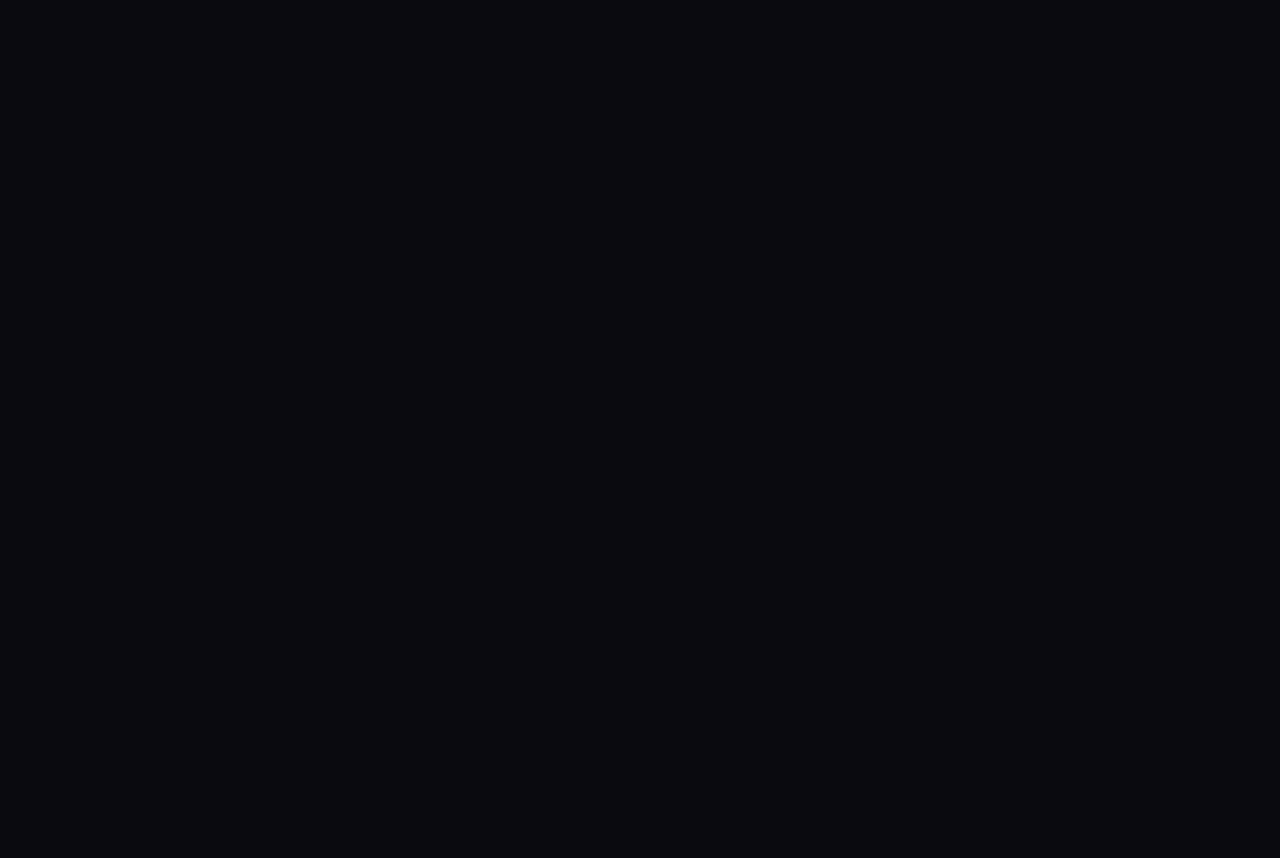
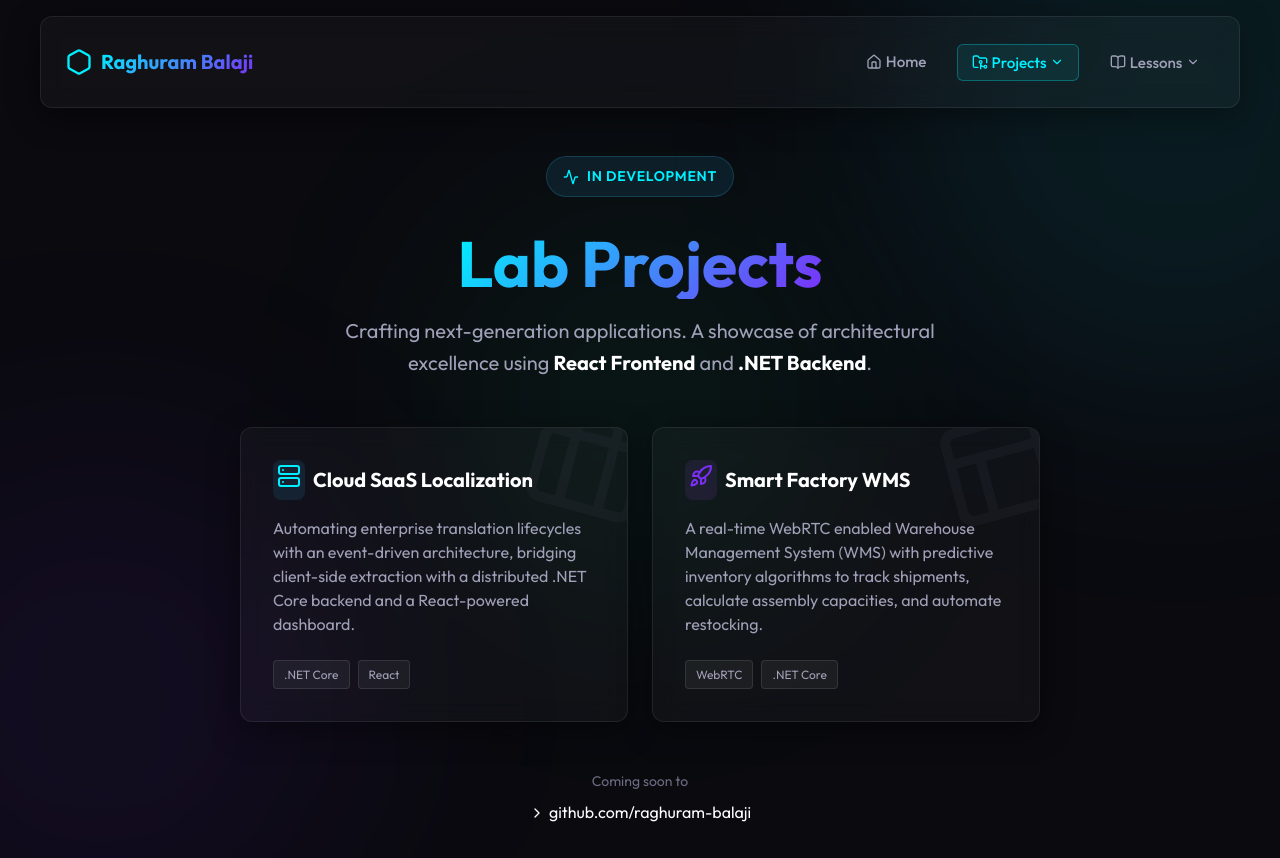
Before and after one commit to balajiraghuram92/scaler-education-journey, a React app in the folder app/: page /lab-projects in a window 1280 px wide. Before the commit this address had no page. Before the commit the page ends 800 px from the top, so only its background shows below. Built offline with nearby package versions, Linux system fonts and the light colour scheme; no server answers; the HTML template or start-up script is replaced by a standard one.

Commit message:
feat: add dedicated lab projects page and fix modular layout mode serialization

```diff
--- a/app/src/App.jsx
+++ b/app/src/App.jsx
@@ -3,6 +3,7 @@ import Layout from './components/Layout';
 import Home from './pages/Home';
 import Profile from './pages/Profile';
 import VerticalDetail from './pages/VerticalDetail';
+import LabProjects from './pages/LabProjects';
 
 function App() {
   return (
@@ -36,6 +37,14 @@ function App() {
             </Layout>
           }
         />
+        <Route
+          path="/lab-projects"
+          element={
+            <Layout>
+              <LabProjects />
+            </Layout>
+          }
+        />
       </Routes>
     </BrowserRouter>
   );
--- a/app/src/components/Navbar.jsx
+++ b/app/src/components/Navbar.jsx
@@ -136,7 +136,7 @@ export default function Navbar() {
               <button
                 type="button"
                 onClick={() => toggleDropdown('projects')}
-                className={`nav-dropdown-btn ${openDropdown === 'projects' || location.pathname.startsWith('/vertical/1') ? 'active' : ''}`}
+                className={`nav-dropdown-btn ${openDropdown === 'projects' || location.pathname === '/lab-projects' ? 'active' : ''}`}
                 aria-expanded={openDropdown === 'projects'}
               >
                 <FolderGit2 size={16} />
@@ -150,7 +150,7 @@ export default function Navbar() {
               {openDropdown === 'projects' && (
                 <div className="nav-dropdown-menu">
                   <Link
-                    to={`/vertical/${labId}`}
+                    to="/lab-projects"
                     className="nav-dropdown-item"
                     onClick={() => setOpenDropdown(null)}
                   >
--- /dev/null
+++ b/app/src/pages/LabProjects.jsx
@@ -0,0 +1,161 @@
+import React from 'react';
+import { Rocket, Server, Layout as LayoutIcon, Briefcase, ChevronRight, Activity } from 'lucide-react';
+
+export default function LabProjects() {
+  return (
+    <div
+      style={{
+        display: 'flex',
+        flexDirection: 'column',
+        alignItems: 'center',
+        justifyContent: 'center',
+        minHeight: '70vh',
+        textAlign: 'center',
+        animation: 'fadeIn 0.8s ease-out',
+        padding: 'var(--space-xl) var(--space-md)',
+      }}
+    >
+      <div
+        style={{
+          display: 'inline-flex',
+          alignItems: 'center',
+          gap: 'var(--space-sm)',
+          padding: 'var(--space-sm) var(--space-md)',
+          background: 'rgba(56, 189, 248, 0.1)',
+          border: '1px solid rgba(56, 189, 248, 0.2)',
+          borderRadius: '999px',
+          color: 'var(--accent-cyan)',
+          fontWeight: 600,
+          fontSize: '0.875rem',
+          letterSpacing: '0.05em',
+          textTransform: 'uppercase',
+          marginBottom: 'var(--space-xl)',
+        }}
+      >
+        <Activity size={16} />
+        <span>In Development</span>
+      </div>
+
+      <h1 className="gradient-text" style={{ fontSize: '4rem', marginBottom: 'var(--space-md)', lineHeight: 1.1 }}>
+        Lab Projects
+      </h1>
+
+      <p style={{
+        color: 'var(--text-secondary)',
+        fontSize: '1.25rem',
+        maxWidth: '600px',
+        margin: '0 auto var(--space-2xl)',
+        lineHeight: 1.6
+      }}>
+        Crafting next-generation applications. A showcase of architectural excellence using <strong style={{ color: 'var(--text-primary)' }}>React Frontend</strong> and <strong style={{ color: 'var(--text-primary)' }}>.NET Backend</strong>.
+      </p>
+
+      <div
+        style={{
+          display: 'grid',
+          gridTemplateColumns: 'repeat(auto-fit, minmax(300px, 1fr))',
+          gap: 'var(--space-lg)',
+          width: '100%',
+          maxWidth: '800px',
+        }}
+      >
+        {/* Project 1 Card */}
+        <div
+          className="glass-panel"
+          style={{
+            padding: 'var(--space-xl)',
+            textAlign: 'left',
+            position: 'relative',
+            overflow: 'hidden',
+            transition: 'transform 0.3s ease, box-shadow 0.3s ease',
+            cursor: 'default'
+          }}
+          onMouseEnter={(e) => {
+            e.currentTarget.style.transform = 'translateY(-5px)';
+            e.currentTarget.style.boxShadow = '0 10px 30px -10px rgba(56, 189, 248, 0.3)';
+          }}
+          onMouseLeave={(e) => {
+            e.currentTarget.style.transform = 'translateY(0)';
+            e.currentTarget.style.boxShadow = 'none';
+          }}
+        >
+          <div style={{
+            position: 'absolute',
+            top: '-20px',
+            right: '-20px',
+            opacity: 0.05,
+            transform: 'rotate(15deg)'
+          }}>
+            <Briefcase size={120} />
+          </div>
+
+          <div style={{ display: 'flex', alignItems: 'center', gap: 'var(--space-sm)', marginBottom: 'var(--space-md)' }}>
+            <div style={{ padding: 'var(--space-xs)', background: 'rgba(56, 189, 248, 0.1)', borderRadius: '8px', color: 'var(--accent-cyan)' }}>
+              <Server size={24} />
+            </div>
+            <h3 style={{ margin: 0, fontSize: '1.25rem', color: 'var(--text-primary)' }}>Cloud SaaS Localization</h3>
+          </div>
+          <p style={{ color: 'var(--text-secondary)', marginBottom: 'var(--space-lg)', lineHeight: 1.5 }}>
+            Automating enterprise translation lifecycles with an event-driven architecture, bridging client-side extraction with a distributed .NET Core backend and a React-powered dashboard.
+          </p>
+          <div style={{ display: 'flex', gap: 'var(--space-sm)' }}>
+            <span style={{ fontSize: '0.75rem', padding: '4px 10px', background: 'rgba(255,255,255,0.05)', borderRadius: '4px', border: '1px solid rgba(255,255,255,0.1)' }}>.NET Core</span>
+            <span style={{ fontSize: '0.75rem', padding: '4px 10px', background: 'rgba(255,255,255,0.05)', borderRadius: '4px', border: '1px solid rgba(255,255,255,0.1)' }}>React</span>
+          </div>
+        </div>
+
+        {/* Project 2 Card */}
+        <div
+          className="glass-panel"
+          style={{
+            padding: 'var(--space-xl)',
+            textAlign: 'left',
+            position: 'relative',
+            overflow: 'hidden',
+            transition: 'transform 0.3s ease, box-shadow 0.3s ease',
+            cursor: 'default'
+          }}
+          onMouseEnter={(e) => {
+            e.currentTarget.style.transform = 'translateY(-5px)';
+            e.currentTarget.style.boxShadow = '0 10px 30px -10px rgba(168, 85, 247, 0.3)';
+          }}
+          onMouseLeave={(e) => {
+            e.currentTarget.style.transform = 'translateY(0)';
+            e.currentTarget.style.boxShadow = 'none';
+          }}
+        >
+          <div style={{
+            position: 'absolute',
+            top: '-20px',
+            right: '-20px',
+            opacity: 0.05,
+            transform: 'rotate(-15deg)'
+          }}>
+            <LayoutIcon size={120} />
+          </div>
+
+          <div style={{ display: 'flex', alignItems: 'center', gap: 'var(--space-sm)', marginBottom: 'var(--space-md)' }}>
+            <div style={{ padding: 'var(--space-xs)', background: 'rgba(168, 85, 247, 0.1)', borderRadius: '8px', color: 'var(--accent-purple)' }}>
+              <Rocket size={24} />
+            </div>
+            <h3 style={{ margin: 0, fontSize: '1.25rem', color: 'var(--text-primary)' }}>Smart Factory WMS</h3>
+          </div>
+          <p style={{ color: 'var(--text-secondary)', marginBottom: 'var(--space-lg)', lineHeight: 1.5 }}>
+            A real-time WebRTC enabled Warehouse Management System (WMS) with predictive inventory algorithms to track shipments, calculate assembly capacities, and automate restocking.
+          </p>
+          <div style={{ display: 'flex', gap: 'var(--space-sm)' }}>
+            <span style={{ fontSize: '0.75rem', padding: '4px 10px', background: 'rgba(255,255,255,0.05)', borderRadius: '4px', border: '1px solid rgba(255,255,255,0.1)' }}>WebRTC</span>
+            <span style={{ fontSize: '0.75rem', padding: '4px 10px', background: 'rgba(255,255,255,0.05)', borderRadius: '4px', border: '1px solid rgba(255,255,255,0.1)' }}>.NET Core</span>
+          </div>
+        </div>
+      </div>
+
+      <div style={{ marginTop: 'var(--space-2xl)', display: 'flex', flexDirection: 'column', alignItems: 'center', gap: 'var(--space-sm)' }}>
+        <p style={{ color: 'var(--text-muted)', fontSize: '0.875rem' }}>Coming soon to</p>
+        <div style={{ display: 'flex', alignItems: 'center', gap: 'var(--space-xs)', color: 'var(--text-primary)' }}>
+          <ChevronRight size={16} /> <span>github.com/raghuram-balaji</span>
+        </div>
+      </div>
+    </div>
+  );
+}
--- a/app/src/pages/VerticalDetail.jsx
+++ b/app/src/pages/VerticalDetail.jsx
@@ -16,7 +16,8 @@ export default function VerticalDetail() {
         setVertical(found);
 
         // Default active module to first module for modular tracks
-        if (found && found.layoutMode === "Modular" && found.tasks.length > 0) {
+        const isModular = found && (found.layoutMode === "Modular" || (found.tasks && found.tasks.some(t => t.module && t.module !== "General" && t.module !== "Flat")));
+        if (found && isModular && found.tasks.length > 0) {
           const firstMod = found.tasks[0].module || "Prerequisite: Agentic AI Core";
           setActiveModule(firstMod);
         }
@@ -57,8 +58,8 @@ export default function VerticalDetail() {
   const completedTasks = vertical.tasks.filter(t => t.isCompleted).length;
   const overallProgress = totalTasks > 0 ? (completedTasks / totalTasks) * 100 : 0;
 
-  // Dynamic layout selection based on backend model
-  if (vertical.layoutMode === "Modular") {
+  const isModular = vertical.layoutMode === "Modular" || (vertical.tasks && vertical.tasks.some(t => t.module && t.module !== "General" && t.module !== "Flat"));
+  if (isModular) {
     // Group tasks by module
     const modulesMap = {};
     vertical.tasks.forEach(task => {
```
Also changed, not shown: 1 other file (tests, documents, lock files or other folders).
